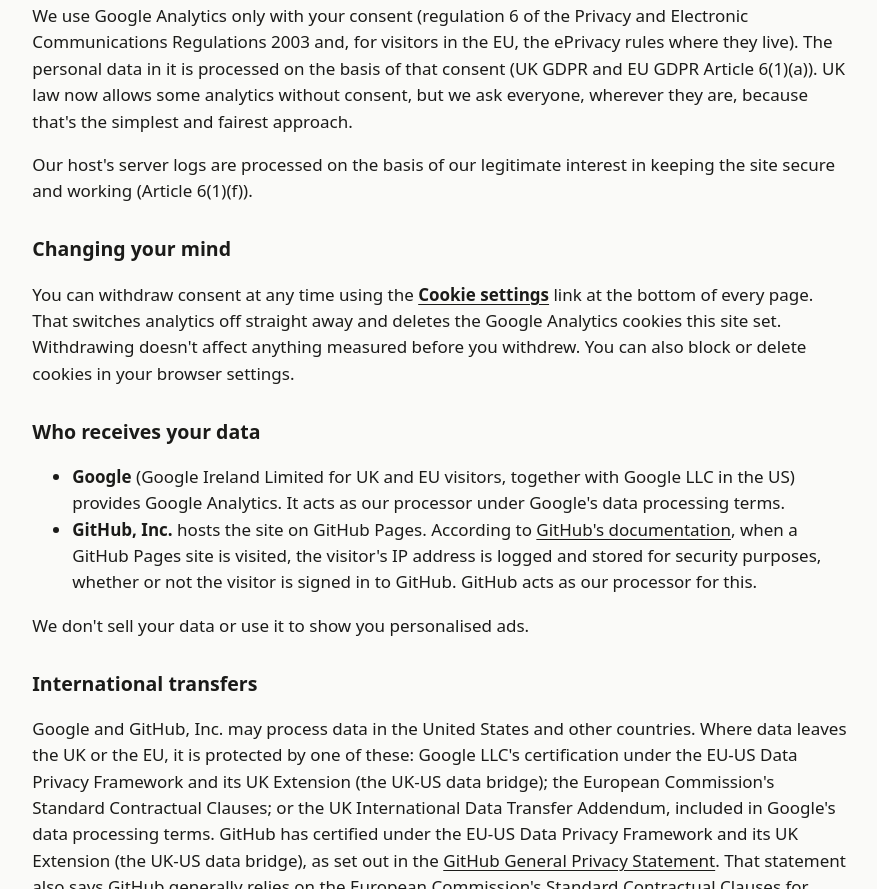
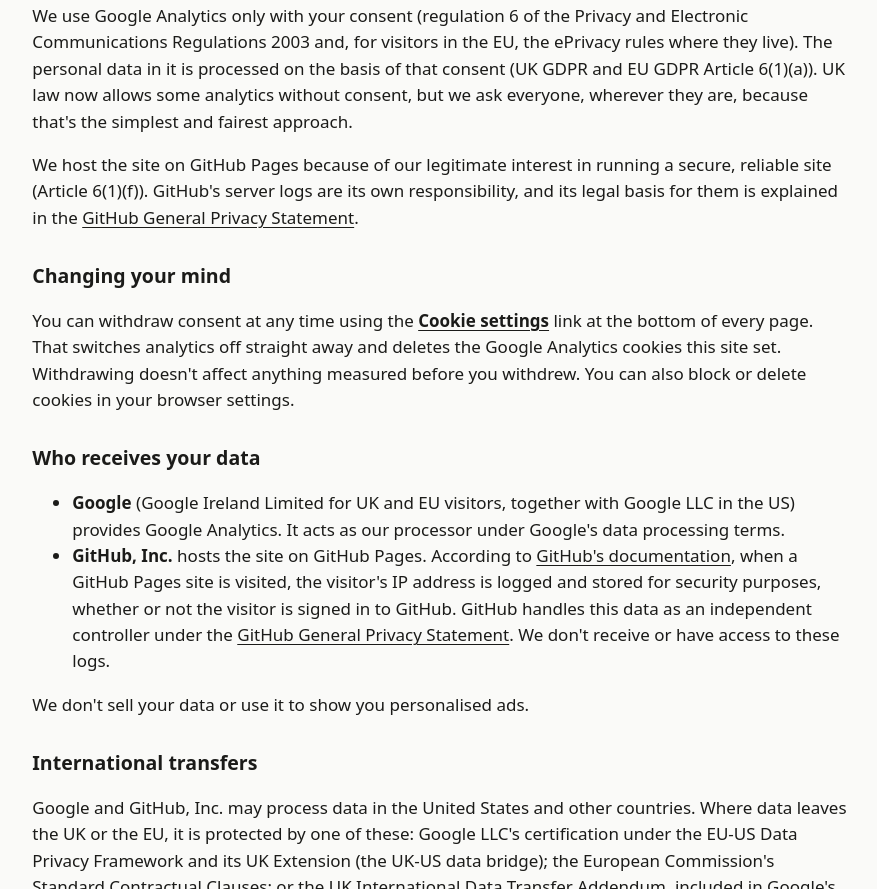
Before and after one commit to Right-Stacking5441/dino-preview, a plain HTML site: page privacy/index.html in a window 1280 px wide. Shown: the part 1508-2397 px from the top of the page, without its empty margins (17-894 px from the left). Drawn offline with Linux system fonts and the light colour scheme.

Commit message:
Preview: GitHub is an independent controller on the privacy page
Built from source 54608ed. Legal Manager's wording now says we control
the analytics data, GitHub is responsible for its own server logs, and
we don't receive those logs. Still noindex.

```diff
--- a/privacy/index.html
+++ b/privacy/index.html
@@ -45,7 +45,7 @@
     <p>Last updated: 17 November 2026</p>
 
     <h2>Who we are</h2>
-    <p>dino.game is run by Hurrell Capital Limited, a company registered in England and Wales (company number 15158828), registered office 65 London Road, Stapleford, Cambridge CB22 5DG. We are the controller of the personal data described on this page. To contact us about privacy, email <a href="mailto:hello@dino.game">hello@dino.game</a>.</p>
+    <p>dino.game is run by Hurrell Capital Limited, a company registered in England and Wales (company number 15158828), registered office 65 London Road, Stapleford, Cambridge CB22 5DG. We are the controller of the analytics data described on this page. GitHub is responsible for its own server logs, as explained below. To contact us about privacy, email <a href="mailto:hello@dino.game">hello@dino.game</a>.</p>
     <p>dino.game is an unofficial fan site. It is not affiliated with, endorsed by or associated with Google or Chrome.</p>
 
     <h2>The short version</h2>
@@ -86,7 +86,7 @@
 
     <h2>Our legal basis</h2>
     <p>We use Google Analytics only with your consent (regulation 6 of the Privacy and Electronic Communications Regulations 2003 and, for visitors in the EU, the ePrivacy rules where they live). The personal data in it is processed on the basis of that consent (UK GDPR and EU GDPR Article 6(1)(a)). UK law now allows some analytics without consent, but we ask everyone, wherever they are, because that's the simplest and fairest approach.</p>
-    <p>Our host's server logs are processed on the basis of our legitimate interest in keeping the site secure and working (Article 6(1)(f)).</p>
+    <p>We host the site on GitHub Pages because of our legitimate interest in running a secure, reliable site (Article 6(1)(f)). GitHub's server logs are its own responsibility, and its legal basis for them is explained in the <a href="https://docs.github.com/en/site-policy/privacy-policies/github-general-privacy-statement">GitHub General Privacy Statement</a>.</p>
 
     <h2>Changing your mind</h2>
     <p>You can withdraw consent at any time using the <a href="#cookie-settings"><strong>Cookie settings</strong></a> link at the bottom of every page. That switches analytics off straight away and deletes the Google Analytics cookies this site set. Withdrawing doesn't affect anything measured before you withdrew. You can also block or delete cookies in your browser settings.</p>
@@ -94,7 +94,7 @@
     <h2>Who receives your data</h2>
     <ul>
       <li><strong>Google</strong> (Google Ireland Limited for UK and EU visitors, together with Google LLC in the US) provides Google Analytics. It acts as our processor under Google's data processing terms.</li>
-      <li><strong>GitHub, Inc.</strong> hosts the site on GitHub Pages. According to <a href="https://docs.github.com/en/pages/getting-started-with-github-pages/what-is-github-pages">GitHub's documentation</a>, when a GitHub Pages site is visited, the visitor's IP address is logged and stored for security purposes, whether or not the visitor is signed in to GitHub. GitHub acts as our processor for this.</li>
+      <li><strong>GitHub, Inc.</strong> hosts the site on GitHub Pages. According to <a href="https://docs.github.com/en/pages/getting-started-with-github-pages/what-is-github-pages">GitHub's documentation</a>, when a GitHub Pages site is visited, the visitor's IP address is logged and stored for security purposes, whether or not the visitor is signed in to GitHub. GitHub handles this data as an independent controller under the <a href="https://docs.github.com/en/site-policy/privacy-policies/github-general-privacy-statement">GitHub General Privacy Statement</a>. We don't receive or have access to these logs.</li>
     </ul>
     <p>We don't sell your data or use it to show you personalised ads.</p>
 
```
